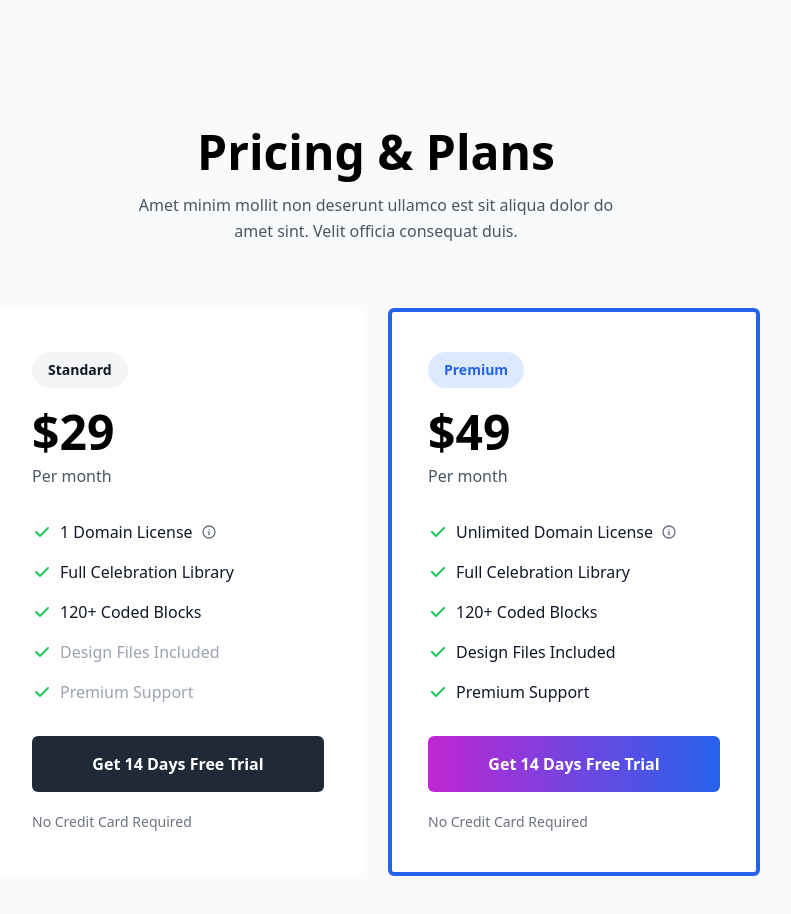
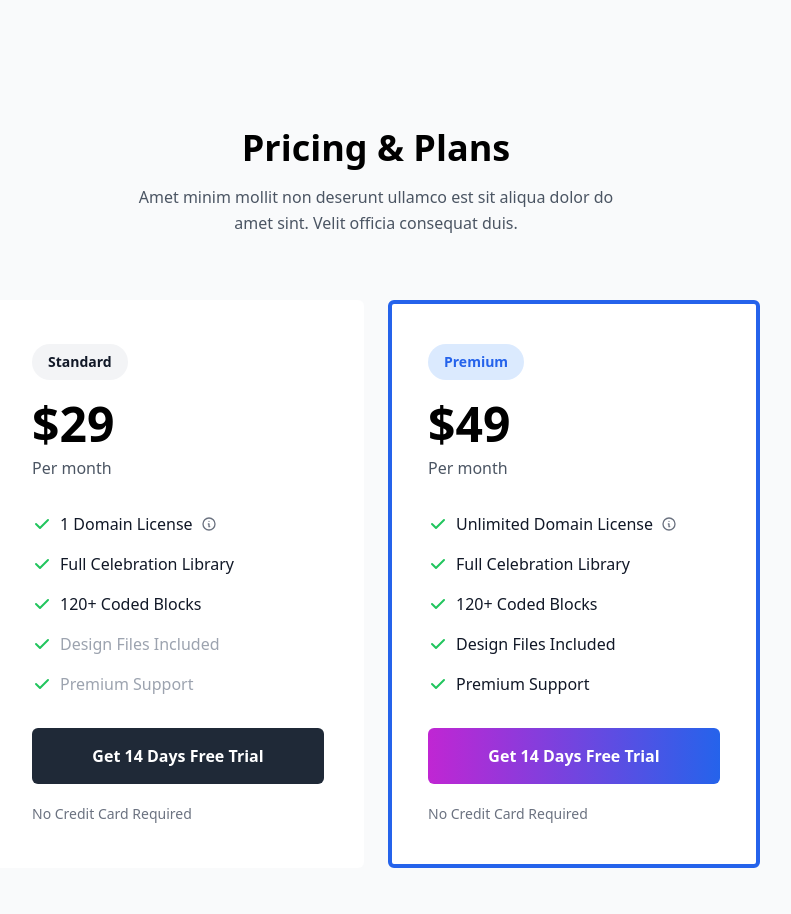
Before and after one commit to nodexchange/alyssacreative.co.uk, a Next.js app: page / in a window 1280 px wide. Shown: the part 1940-2854 px from the top of the page, without its empty margins (264-1055 px from the left). Built offline with nearby package versions, Linux system fonts and the light colour scheme; grey boxes are pictures that could not be loaded.

Commit message:
Pricing component

```diff
--- a/components/Pricing.js
+++ b/components/Pricing.js
@@ -5,7 +5,7 @@ function Pricing() {
     <section class="py-10 bg-gray-50 sm:py-16 lg:py-24">
     <div class="px-4 mx-auto max-w-7xl sm:px-6 lg:px-8">
         <div class="max-w-2xl mx-auto text-center">
-            <h2 class="text-3xl font-bold leading-tight text-black sm:text-4xl lg:text-5xl">Pricing & Plans</h2>
+            <h2 class="leading-tight text-black font-bold text-xl md:text-2xl lg:text-4xl">Pricing & Plans</h2>
             <p class="max-w-lg mx-auto mt-4 text-base leading-relaxed text-gray-600">Amet minim mollit non deserunt ullamco est sit aliqua dolor do amet sint. Velit officia consequat duis.</p>
         </div>
 
```
